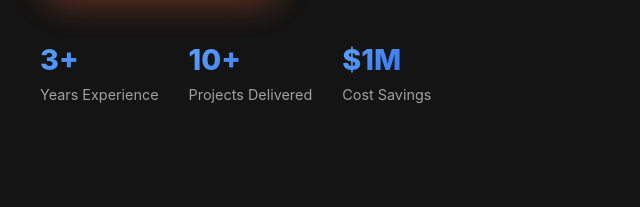
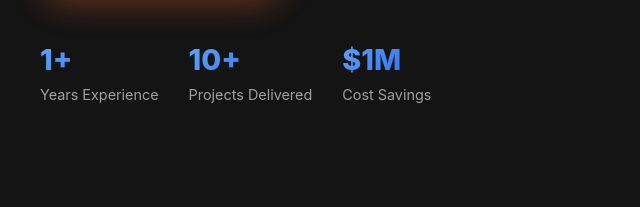
Before and after one commit to Ralphhf/MarioZakh, a plain HTML site: page index.html in a window 1280 px wide. Shown: the part 582-789 px from the top of the page, 0-640 px from the left. Drawn offline with Linux system fonts and the light colour scheme.

Commit message:
Update index.html

```diff
--- a/index.html
+++ b/index.html
@@ -58,7 +58,7 @@
 
                     <div class="quick-stats">
                         <div class="stat">
-                            <span class="stat-value">3+</span>
+                            <span class="stat-value">1+</span>
                             <span class="stat-label">Years Experience</span>
                         </div>
                         <div class="stat">
```
